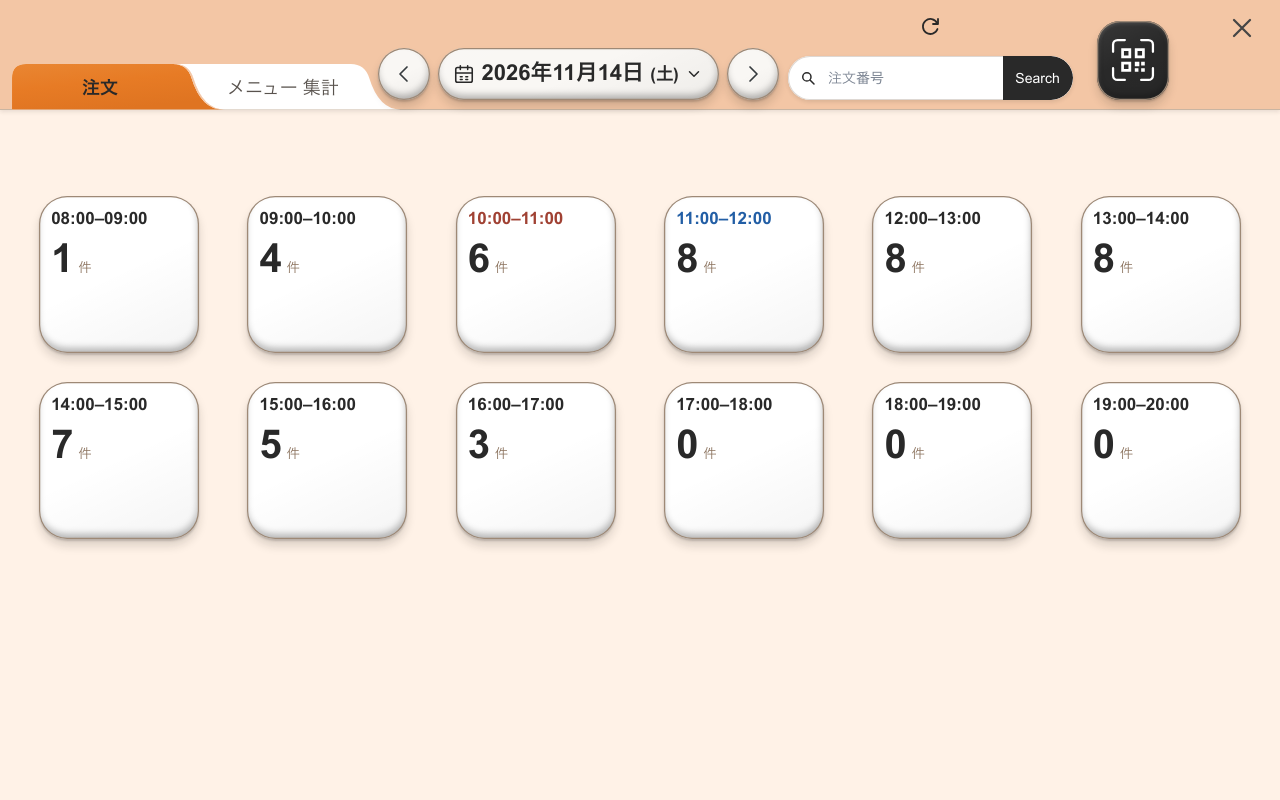
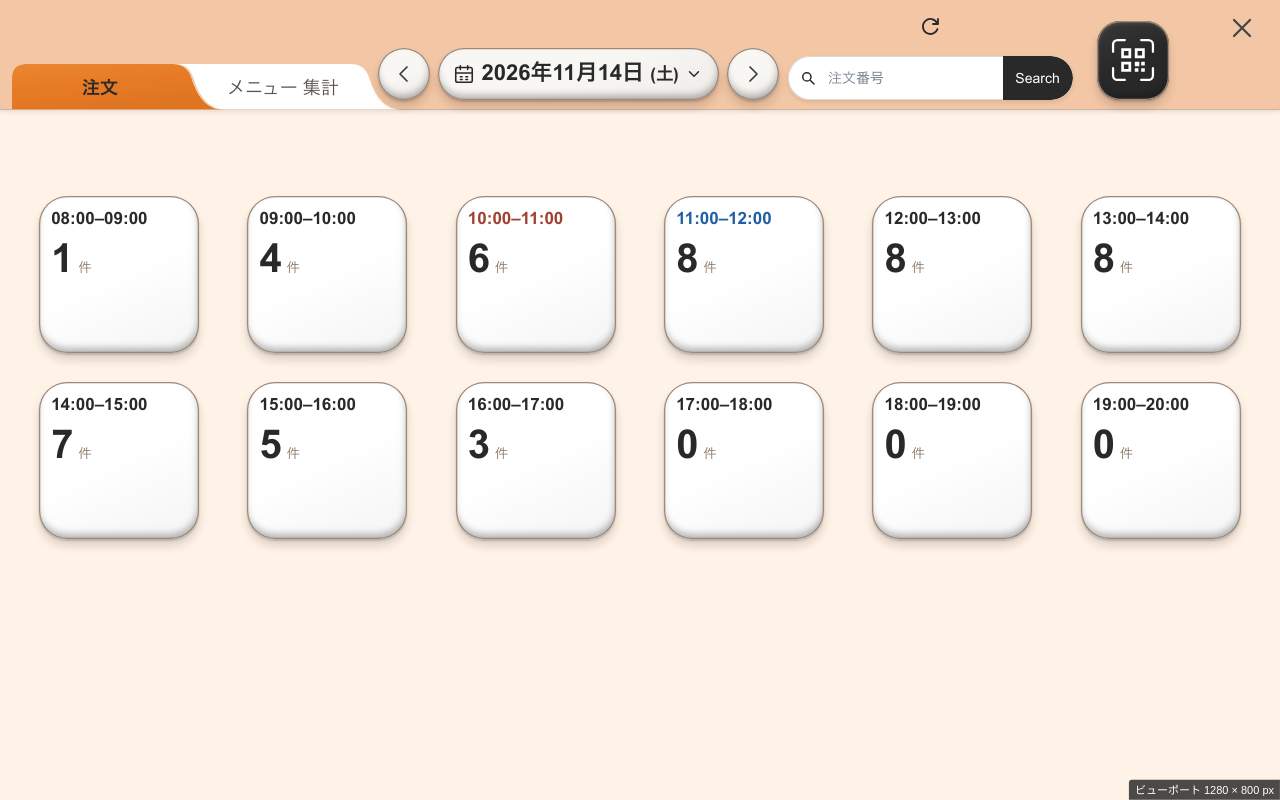
Before and after one commit to yasojima/exops-ui, a plain HTML site: page index.html in a window 1280 px wide. Drawn offline with Linux system fonts and the light colour scheme.

Commit message:
Restore original OPS viewport readout at the browser bottom right

```diff
--- a/index.html
+++ b/index.html
@@ -1 +1 @@
-<!doctype html><html lang="ja"><head><meta charset="utf-8"><meta name="viewport" content="width=device-width,initial-scale=1"><meta name="color-scheme" content="light"><title>EX OPS</title><link rel="icon" type="image/png" href="./favicon.png"><link rel="stylesheet" href="./fonts.css"><style>html,body{margin:0;padding:0;background:#fff2e7}#workspace{width:100%;max-width:1280px;margin:0 auto}exops-ui-screen{display:block;position:relative;width:100%;overflow:hidden}</style></head><body><div id="workspace"></div><script type="module" src="./ui.mjs?v=aff8d6087d84"></script></body></html>
+<!doctype html><html lang="ja"><head><meta charset="utf-8"><meta name="viewport" content="width=device-width,initial-scale=1"><meta name="color-scheme" content="light"><title>EX OPS</title><link rel="icon" type="image/png" href="./favicon.png"><link rel="stylesheet" href="./fonts.css"><style>html,body{margin:0;padding:0;background:#fff2e7}#workspace{width:100%;max-width:1280px;margin:0 auto}exops-ui-screen{display:block;position:relative;width:100%;overflow:hidden}.viewport-indicator{--viewport-unit:calc(1px / var(--ui-density,1));position:fixed;z-index:150;right:auto;bottom:auto;transform:translate(-100%,-100%);margin:0;padding:calc(3 * var(--viewport-unit)) calc(6 * var(--viewport-unit));border:0;border-radius:calc(3 * var(--viewport-unit)) 0 0 0;background:rgba(32,32,32,.8);color:#fff;font:500 calc(11 * var(--viewport-unit))/1.3 Arial,sans-serif;white-space:nowrap;pointer-events:none;user-select:none;font-variant-numeric:tabular-nums}</style></head><body><div id="workspace"></div><script type="module" src="./ui.mjs?v=c9aac5d31403"></script></body></html>
--- a/ui.mjs
+++ b/ui.mjs
@@ -112,3 +112,33 @@ function wireOrders(){
 }
 function route(){const kind=location.hash.startsWith('#orders')?'orders':'entry';if(host?.dataset.page===kind){if(kind==='orders')activateState(location.hash.split('/')[1]);return;}build(kind);}
 window.addEventListener('hashchange',route);route();
+
+// SRC-308: shared viewport readout from the original OPS shell.
+function mountViewportIndicator(){
+ if(document.getElementById('viewport-indicator'))return;
+ const indicator=document.createElement('output');
+ indicator.id='viewport-indicator';
+ indicator.className='viewport-indicator';
+ indicator.setAttribute('aria-label','ビューポート');
+ indicator.setAttribute('aria-live','off');
+ indicator.title='ブラウザの表示領域（CSS px）';
+ let frame=0;
+ const draw=()=>{
+  frame=0;
+  const viewport=window.visualViewport;
+  const width=viewport?.width||window.innerWidth,height=viewport?.height||window.innerHeight;
+  const rawZoom=getComputedStyle(document.documentElement).zoom;
+  const parsed=Number.parseFloat(rawZoom);
+  const zoom=Number.isFinite(parsed)&&parsed>0?(rawZoom.endsWith('%')?parsed/100:parsed):1;
+  indicator.textContent='ビューポート'+' '+Math.round(width)+' × '+Math.round(height)+' px';
+  indicator.style.left=(((viewport?.offsetLeft||0)+width)/zoom)+'px';
+  indicator.style.top=(((viewport?.offsetTop||0)+height)/zoom)+'px';
+ };
+ const schedule=()=>{if(!frame)frame=requestAnimationFrame(draw);};
+ document.body.append(indicator);
+ window.addEventListener('resize',schedule,{passive:true});
+ window.visualViewport?.addEventListener('resize',schedule,{passive:true});
+ window.visualViewport?.addEventListener('scroll',schedule,{passive:true});
+ draw();
+}
+mountViewportIndicator();
```
